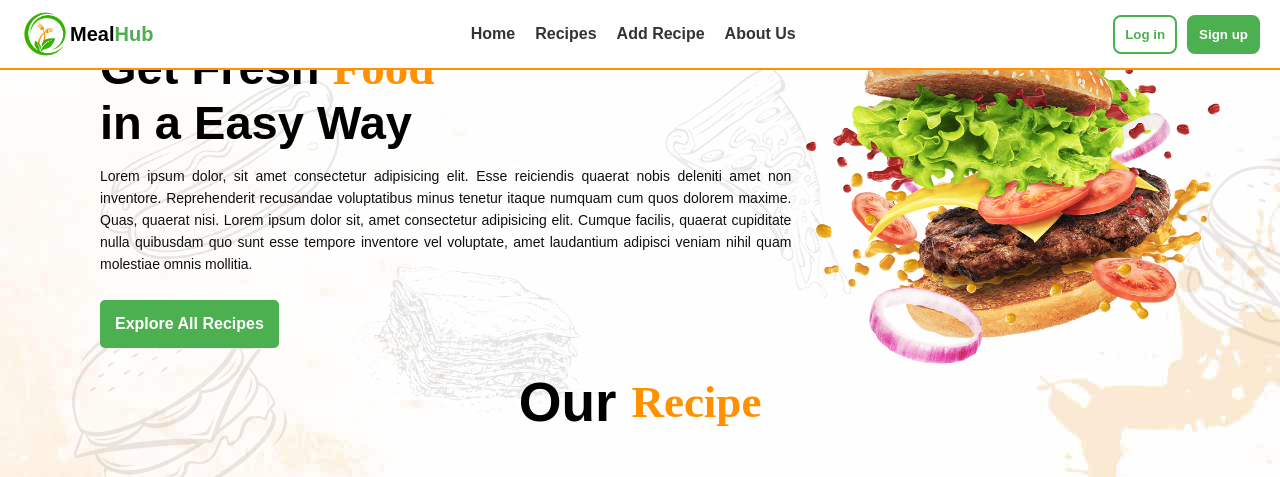
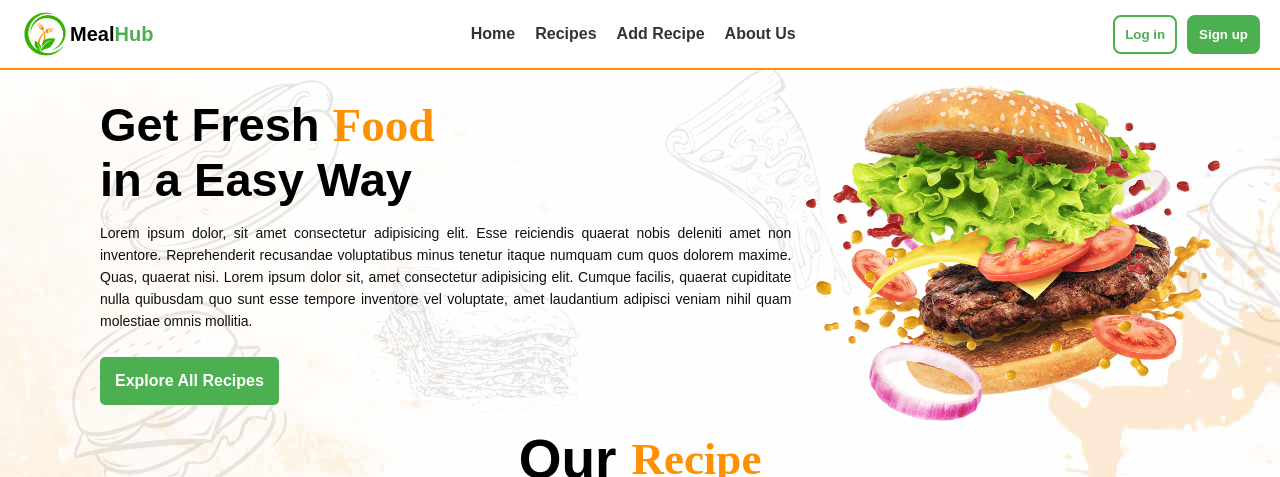
Before and after one commit to Manisha-Tmg/MealHub, a React (Create React App) app in the folder frontend/: page / in a window 1280 px wide. Shown: the top 477 px of the page. Built offline with nearby package versions, Linux system fonts and the light colour scheme.

Commit message:
Updated code

```diff
--- a/frontend/src/Css/Body.css
+++ b/frontend/src/Css/Body.css
@@ -1,7 +1,7 @@
 .hero-section {
   display: flex;
   width: 100%;
-  margin-top: 20px;
+  padding-top: 6%;
 }
 
 .main_image {
```
